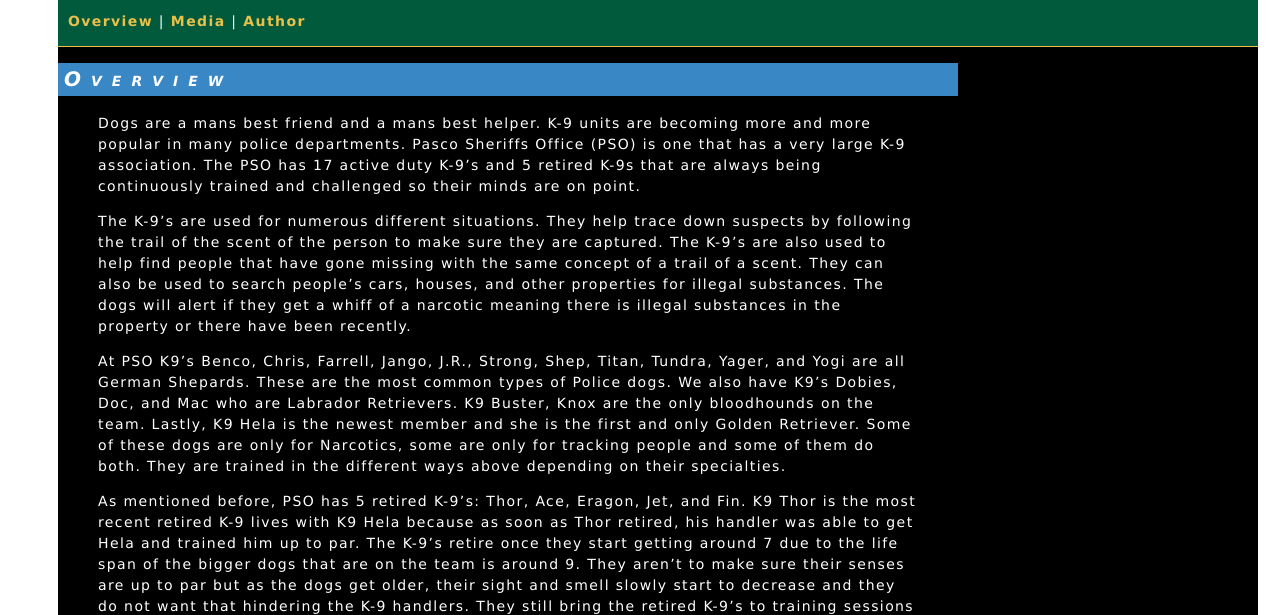
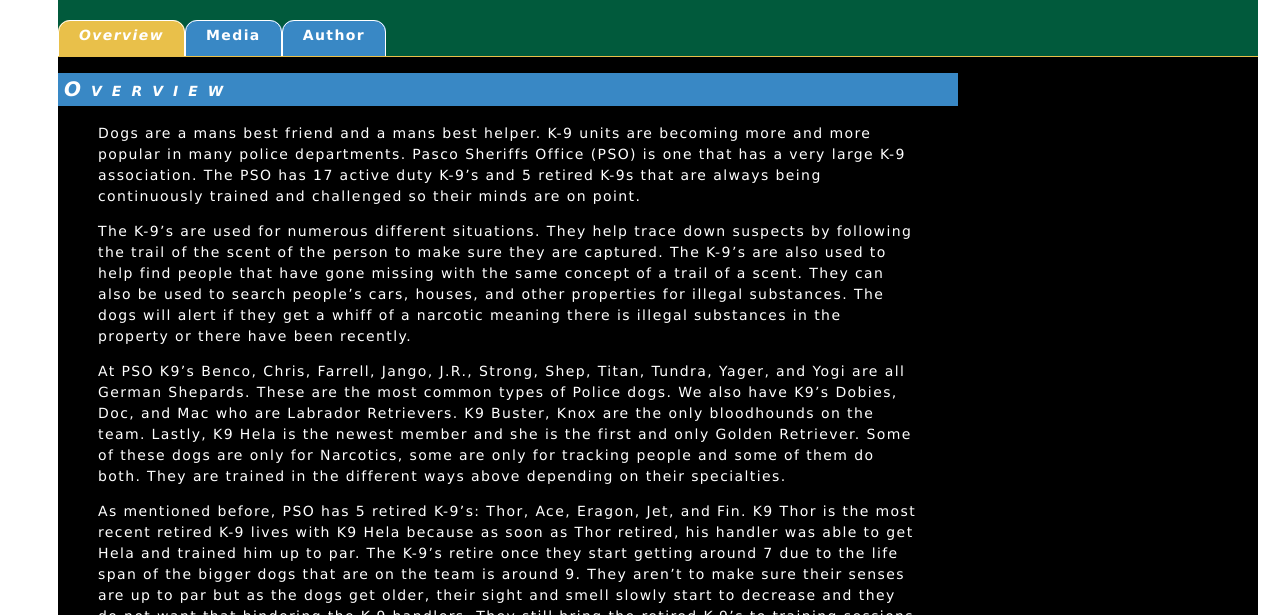
Before and after one commit to zgj18/lis2360_webdevelopment, a plain HTML site: page lesson7_project_1/index.html in a window 1280 px wide. Shown: the part 485-1100 px from the top of the page. Drawn offline with Linux system fonts and the light colour scheme.

Commit message:
Project 1 final commit

```diff
--- a/lesson7_project_1/index.html
+++ b/lesson7_project_1/index.html
@@ -8,13 +8,20 @@
 	<meta name="author" content="Zoe Jenkins">
 	<title>Pasco Sheriff K-9 Association</title>
 	<link href="style.css" rel="stylesheet" type="text/css">
+	<link rel="stylesheet" href="style-navbar.css">
 </head>
 <body>
     <div id="contianer">
         <div id="header">
             <img src="images/bigk9.png" alt="Pasco Sounty's Sheriff's K9 units">
             <h1>Pasco Sheriff K-9 Association</h1>
-            <p><a href="index.html">Overview</a> | <a href="media.html">Media</a> | <a href="author.html">Author</a></p>
+            <div id="navbar">
+              <ul  id="menu">
+              	<li><a href="index.html" class="button selected">Overview</a></li>
+              	<li><a href="media.html" class="button">Media</a></li>
+                <li><a href="author.html" class="button">Author</a></li>
+              </ul>
+          	</div> <!-- end navbar -->
         </div> <!-- end of header -->
 
         <div id="content">
--- /dev/null
+++ b/lesson7_project_1/style-navbar.css
@@ -0,0 +1,56 @@
+@charset "UTF-8";
+/* CSS Document */
+/* ----------------- NAVIGATION BAR STYLES -------------------*/
+/* TABBED NAVIGATION */
+#navbar{
+	width: 100%; /* as wide as container - make sure buttons don't exceed container width */
+	/* reducing height hides the bottom of the buttons and the bottom rounded corners of buttons */
+	height: 45px;
+	overflow: hidden; /* necessary for tab style nav bar to hide bottom of buttons */
+	margin-bottom: 0px; /* pushes page content down */
+}
+
+/* horizontal menu bars are typically created using a styled unordered list. Here's how! */
+ul#menu {
+	list-style: none; /* eliminates bullets */
+}
+ul#menu li {
+	float: left; /* changes list from vertical to horizontal */
+	margin-left: -80px; /* controls space between buttons/tabs */
+}
+ul#menu li a.button {
+	background-color: #3988C5; /* button/tab color */
+	color: #FFF; /* font color */
+	font-size: 1em;
+	text-decoration: none; /* removes the link underline */
+	/* the padding define the size of the buttons */
+	/* increase bottom padding for tabs with hidden bottoms so tab text can be seen*/
+	padding: 6px 20px 25px 20px;
+	/* rounded corners turn buttons into tabs when bottom of button is hidden */
+	border-radius: 12px;
+	border: solid 1px; /* 1-pixel border around buttons. */
+}
+/* styles for the currently selected page should be different to make it stand out */
+/* also you want to discourage users from clicking the button for the current page */
+ul#menu li a.button.selected{
+	background-color: #E9C04A; /* matching the color of the content background color */
+	color: #fff; /* font color */
+	font-style: italic;
+}
+/* visited link font colors */
+ul#menu li a.button:visited {
+	color: #FFF;
+}
+ul#menu li a.button:visited.selected{
+	color: #FFF;
+}
+/* hover link styles */
+ul#menu li a.button:hover {
+	background-color: #42a2ed;
+	color: #fff;
+}
+/* selected button shouldn't change on hover */
+ul#menu li a.button:hover.selected{
+	background-color: #E9C04A;
+	color: #FFF;
+}
```
Also changed, not shown: lesson7_project_1/author.html (+8 -1 lines), lesson7_project_1/media.html (+8 -1 lines).
